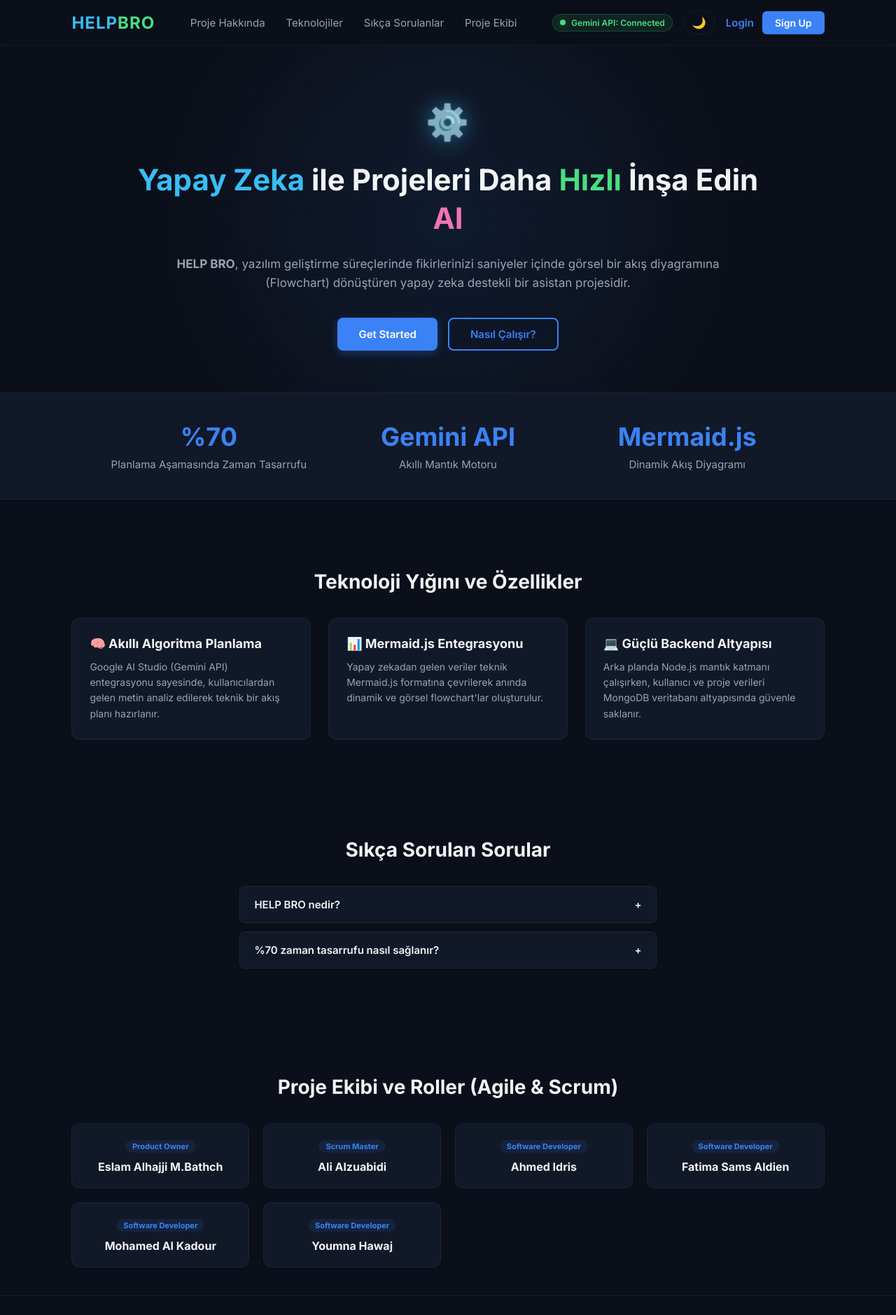
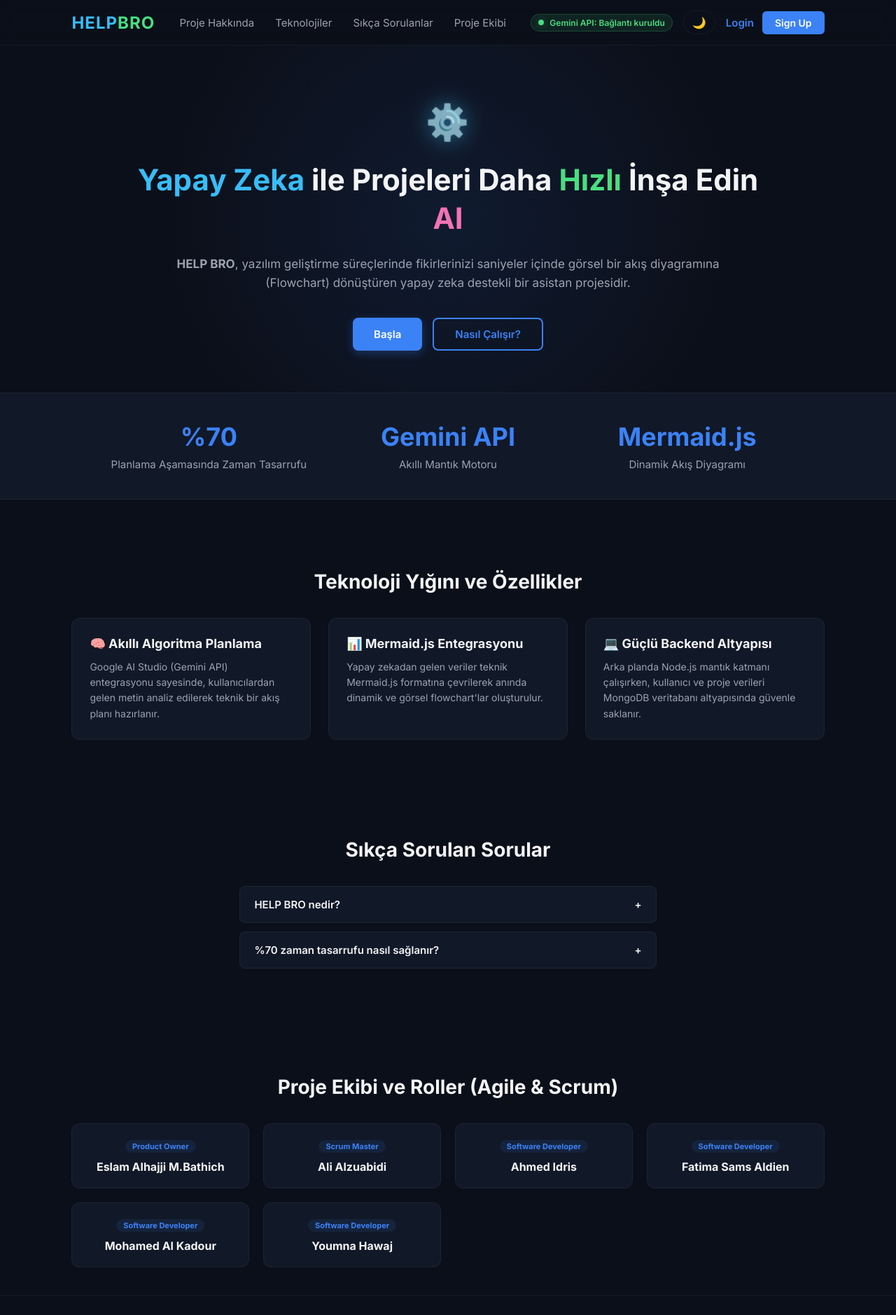
Before and after one commit to moh7720/helper-pro, a website: page views/homePage.html in a window 1280 px wide. Shown: the top 1879 px of the page at 70% size. Drawn offline with Linux system fonts and the light colour scheme.

Commit message:
Update homePage.html

```diff
--- a/views/homePage.html
+++ b/views/homePage.html
@@ -471,7 +471,7 @@
         <div class="right-menu">
             <div class="api-status">
                 <div class="api-dot"></div>
-                <span>Gemini API: Connected</span>
+                <span>Gemini API: Bağlantı kuruldu</span>
             </div>
             <button class="theme-toggle" id="themeToggle" title="Temayı Değiştir">🌙</button>
             <div class="auth-buttons">
@@ -493,7 +493,7 @@
             <strong>HELP BRO</strong>, yazılım geliştirme süreçlerinde fikirlerinizi saniyeler içinde görsel bir akış diyagramına (Flowchart) dönüştüren yapay zeka destekli bir asistan projesidir.
         </p>
         <div class="hero-buttons">
-            <button onclick="goToSignup()" class="btn-primary">Get Started</button>
+            <button onclick="goToSignup()" class="btn-primary">Başla</button>
             <button class="btn-secondary" id="openModalBtn">Nasıl Çalışır?</button>
         </div>
     </section>
@@ -544,7 +544,7 @@
         <div class="faq-item">
             <div class="faq-question">%70 zaman tasarrufu nasıl sağlanır? <span class="faq-icon">+</span></div>
             <div class="faq-answer">
-                <p>Yazılım projelerinin başlangıcındaki manuel mimari çizim adımlarını otomatikleştirerek geliştiriciyi doğrudan kodlama aşامasına geçirir.</p>
+                <p>Yazılım projelerinin başlangıcındaki manuel mimari çizim adımlarını otomatikleştirerek geliştiriciyi doğrudan kodlama aşasına geçirir.</p>
             </div>
         </div>
     </section>
@@ -554,7 +554,7 @@
         <div class="team-grid">
             <div class="team-card">
                 <span class="role">Product Owner</span>
-                <h4>Eslam Alhajji M.Bathch</h4>
+                <h4>Eslam Alhajji M.Bathich</h4>
             </div>
             <div class="team-card">
                 <span class="role">Scrum Master</span>
```
